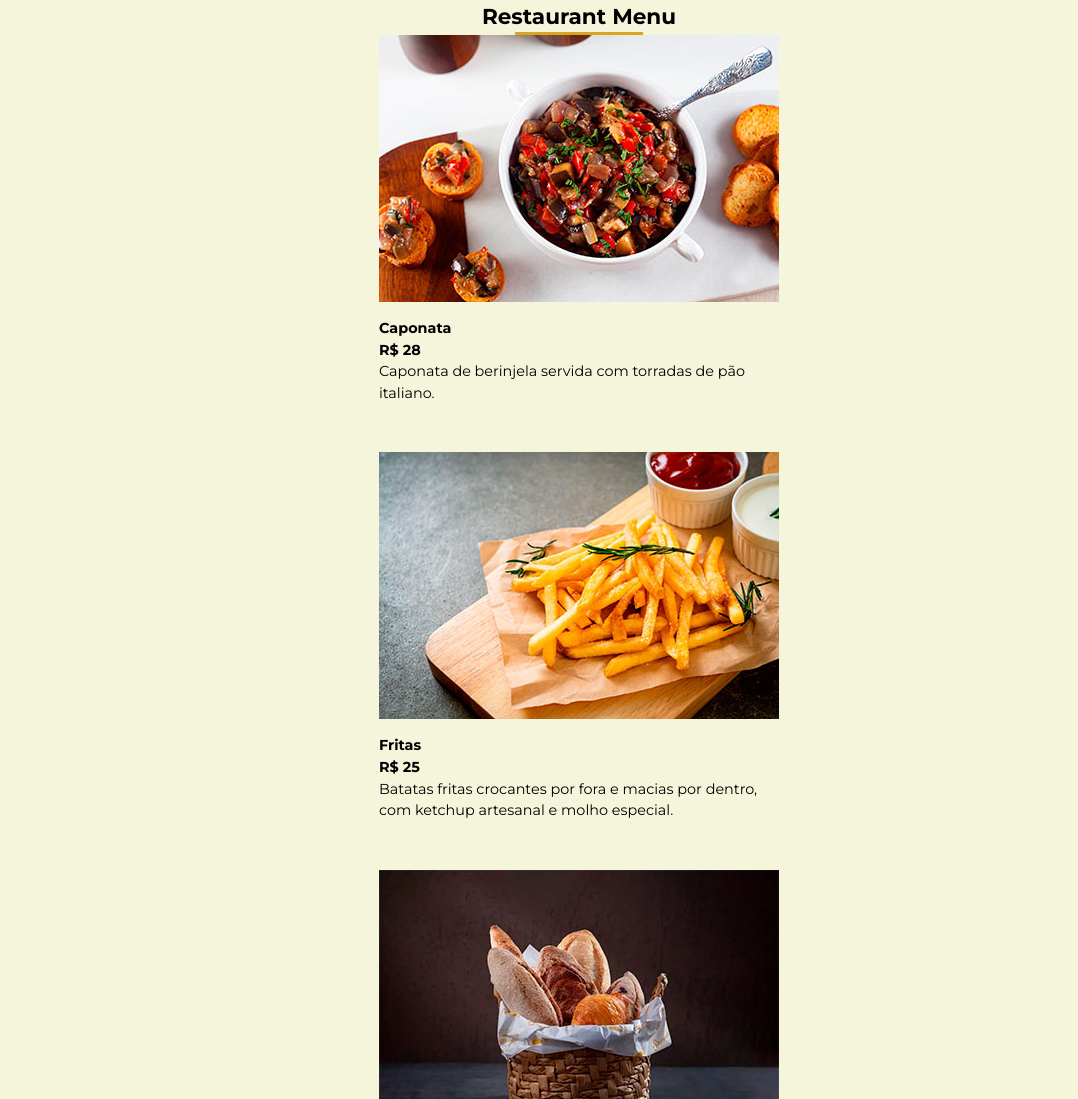
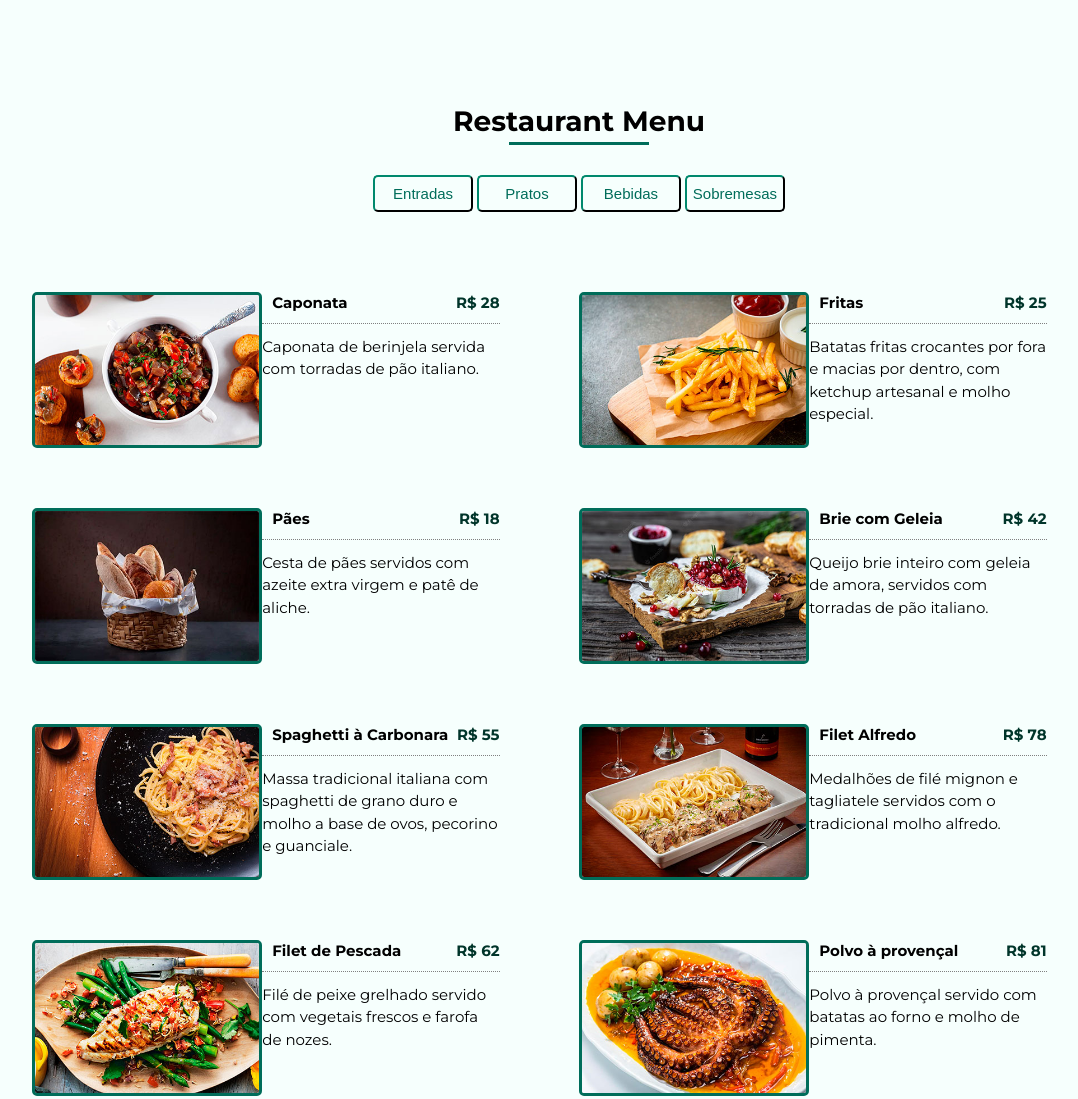
Before and after one commit to alexandremcs/Restaurant-Menu, a plain HTML site: page index.html in a window 1280 px wide. Shown: the top 1099 px of the page, without its empty margins (61-1139 px from the left). Drawn offline with Linux system fonts and the light colour scheme.

Commit message:
Melhoramento no estilo css

```diff
--- a/index.html
+++ b/index.html
@@ -6,23 +6,44 @@
     <meta name="viewport" content="width=device-width, initial-scale=1.0">
     <title>Restaurant Menu</title>
     <!-- style -->
+    <link rel="stylesheet" href="reset.css">
     <link rel="stylesheet" href="style.css">
 </head>
 <body>
     <section class="restaurant-menu">
         <!-- Title -->
+        <header>
             <div class="title">
-            <h1>Restaurant Menu</h1>
+                <h2>Restaurant Menu</h2>
                 <div class="separator"></div>
             </div>
             <!-- Filter Buttons -->
             <div class="buttons-container">
-
+                <nav>
+                    <button type="button" class="filter-button" data-id="">Entradas</button>
+                    <button type="button" class="filter-button" data-id="">Pratos</button>
+                    <button type="button" class="filter-button" data-id="">Bebidas</button>
+                    <button type="button" class="filter-button" data-id="">Sobremesas</button>
+                </nav>
             </div>
+        </header>
+        <main>
             <!-- Menu Items -->
             <div class="items-section">
-
+                <!--<article class="menu-item">
+                    <img src=${item.image} alt=${item.name} class="image" />
+                    <div class="item-info">
+                        <header>
+                            <p>${item.name}</p>
+                            <p class="price">R$ ${item.price}</p>
+                        </header>
+                        <p class="item-description">
+                            ${item.description}
+                        </p>
                     </div>
+                </article>-->
+            </div>
+        </main>
     </section>
     <!-- JavaScript -->
     <script src="script.js"></script>
--- /dev/null
+++ b/reset.css
@@ -0,0 +1,48 @@
+/* http://meyerweb.com/eric/tools/css/reset/
+   v2.0 | 20110126
+   License: none (public domain)
+*/
+
+html, body, div, span, applet, object, iframe,
+h1, h2, h3, h4, h5, h6, p, blockquote, pre,
+a, abbr, acronym, address, big, cite, code,
+del, dfn, em, img, ins, kbd, q, s, samp,
+small, strike, strong, sub, sup, tt, var,
+b, u, i, center,
+dl, dt, dd, ol, ul, li,
+fieldset, form, label, legend,
+table, caption, tbody, tfoot, thead, tr, th, td,
+article, aside, canvas, details, embed,
+figure, figcaption, footer, header, hgroup,
+menu, nav, output, ruby, section, summary,
+time, mark, audio, video {
+	margin: 0;
+	padding: 0;
+	border: 0;
+	font-size: 100%;
+	font: inherit;
+	vertical-align: baseline;
+}
+/* HTML5 display-role reset for older browsers */
+article, aside, details, figcaption, figure,
+footer, header, hgroup, menu, nav, section {
+	display: block;
+}
+body {
+	line-height: 1;
+}
+ol, ul {
+	list-style: none;
+}
+blockquote, q {
+	quotes: none;
+}
+blockquote:before, blockquote:after,
+q:before, q:after {
+	content: '';
+	content: none;
+}
+table {
+	border-collapse: collapse;
+	border-spacing: 0;
+}
--- a/script.js
+++ b/script.js
@@ -123,8 +123,8 @@ function loadMenu() {
                 <img src=${item.image} alt=${item.name} class="image" />
                 <div class="item-info">
                     <header>
-                        <h4>${item.name}</h4>
-                        <h4 class="price">R$ ${item.price}</h4>
+                        <p>${item.name}</p>
+                        <p class="price">R$ ${item.price}</p>
                     </header>
                     <p class="item-description">
                         ${item.description}
--- a/style.css
+++ b/style.css
@@ -1,49 +1,104 @@
 /* Fonte do Projeto */
 @import url('https://fonts.googleapis.com/css2?family=Montserrat:ital,wght@0,400;0,700;1,400&display=swap');
 
-*,
-::after,
-::before {
-  margin: 0;
-  padding: 0;
-  box-sizing: border-box;
-}
-
 body {
     font-family: 'Montserrat', sans-serif;
-    background-color: beige;
+    background-color: #F6FFFD;
     line-height: 1.5;
-    font-size: 0.9rem;
+    font-size: 15px;
 }
 
 .title {
     text-align: center;
+    padding: 100px 0 30px 0;
+}
 
+h1 {
+    font-size: 40px;
+    font-weight: bold;
+}
+
+h2 {
+    font-size: 28px;
+    font-weight: bold;
 }
 
 .separator {
-    width: 8rem;
-    height: 0.16rem;
-    background-color: goldenrod;
+    width: 140px;
+    height: 3px;
+    background-color: #006D5A;
     margin-left: auto;
     margin-right: auto;
 }
 
-img {
-    display: block;
+.buttons-container {
+    text-align: center;
+    position: relative;
+	width: 940px;
+	margin: 0 auto;
+}
+
+
+.filter-button {
+    width: 100px;
+    padding: 8px 0;
+    background: transparent;
+    color: #006D5A;
+    font-weight: 500;
+    font-size: 15px;
+    border-color: #00352A;
+    border-radius: 5px;
+    transition: 0.5s all;
+    cursor: pointer;
+}
+
+.filter-button:hover {
+    background: #006D5A;
+    color: white;
 }
 
 .items-section {
-    width: 90vw;
+    max-width: 1170px;
     margin: 0 auto;
-    max-width: 1170px;
-    display: grid;
-    gap: 3rem 2rem;
-    justify-items: center;
+    padding: 50px 0;
 }
 
 .menu-item {
-    display: grid;
-    gap: 1rem 2rem;
-    max-width: 25rem;
+    display: inline-block;
+    justify-items: center;
+    width: 90vw;
+    max-width: 40%;
+    vertical-align: top;
+    margin: 0 1.5%;
+    padding: 30px 20px;
 }
+
+.image {
+    display: block;
+    float: left;
+    height: 150px;
+    border: 3px solid #006D5A;
+    border-radius: 5px;
+}
+
+.item-info {
+   padding-left: 80px;
+}
+
+.item-info header {
+   display: flex;
+   justify-content: space-between;
+   border-bottom: 1px dotted grey;
+   font-weight: bold;
+   padding-left: 10px;
+}
+.item-info p {
+   margin-bottom: 8px;
+}
+.price {
+   color: #00352A;
+}
+.item-description {
+   padding-top: 12px;
+   margin-left: 10px;
+}
```
Lines whose indentation alone changed are shown as unchanged.
